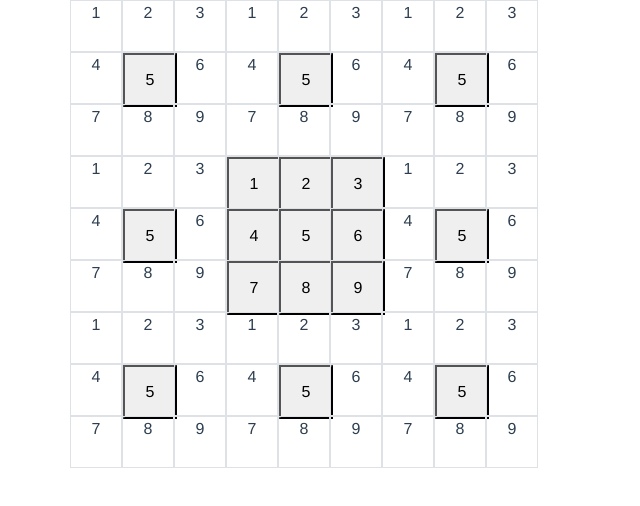
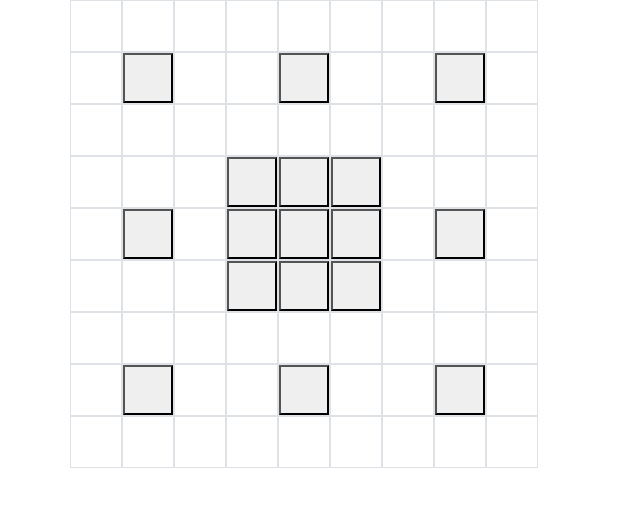
Before and after one commit to dyjung123/mandaraplanner, a Vue app in the folder frontend/: page / in a window 1280 px wide. Shown: the top 506 px of the page, without its empty margins (0-640 px from the left). Built offline with nearby package versions, Linux system fonts and the light colour scheme; the HTML template or start-up script is replaced by a standard one.

Commit message:
refactor: change the element that rotates & change myGoals data

```diff
--- a/frontend/src/components/MandaraBox.vue
+++ b/frontend/src/components/MandaraBox.vue
@@ -2,9 +2,9 @@
   <div class="mandara-box">
     <div class="container">
       <div class="row" v-for="(row,_,rowIdx) in myGoals" :key="rowIdx">
-        <div class="col-sm border p-0" v-for="(myGoal,colIdx) in row" :key="colIdx">
-          <div class="goal-wrapper">
-            <button v-if="isBranchBox || isMainGoal(rowIdx, colIdx)" @click.prevent="modifyGoal" class="my-goal" :class="[isWriteMainGoal ? ['animation',] : ['',]]">
+        <div class="col-sm border p-0" v-for="(myGoal,_,colIdx) in row" :key="colIdx">
+          <div class="goal-wrapper" :class="[isWriteMainGoal ? ['animation',] : ['',]]">
+            <button v-if="isBranchBox || isMainGoal(rowIdx, colIdx)" @click.prevent="modifyGoal" class="my-goal">
               <span v-text="myGoal">
               </span>
             </button>
@@ -32,9 +32,21 @@ export default class MandaraBox extends Vue {
   readonly mandaraIdx!: number;
 
   myGoals: object = {
-    row1: [1, 2, 3],
-    row2: [4, 5, 6],
-    row3: [7, 8, 9],
+    row1: {
+      col1: '',
+      col2: '',
+      col3: '',
+    },
+    row2: {
+      col1: '',
+      col2: '',
+      col3: '',
+    },
+    row3: {
+      col1: '',
+      col2: '',
+      col3: '',
+    },
   };
 
   test: Array<number> = [1, 2, 3];
@@ -69,6 +81,9 @@ export default class MandaraBox extends Vue {
   .goal-wrapper {
     width: 50px;
     height: 50px;
+  }
+
+  .animation {
     animation: rrotate_ani linear 1s infinite both;
     -webkit-animation: rrotate_ani linear 1s infinite both;
   }
@@ -86,7 +101,7 @@ export default class MandaraBox extends Vue {
   .my-goal {
     width: 100%;
     height: 100%;
-    box-sizing: content-box;
+    box-sizing: border-box;
     padding: 0;
   }
 </style>
```
